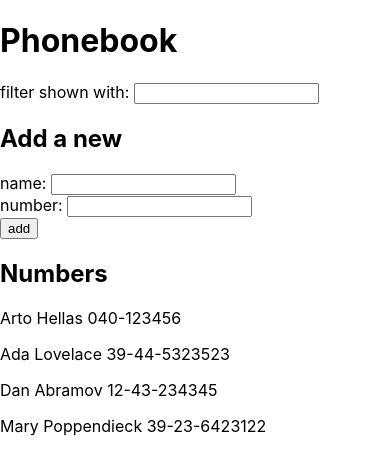
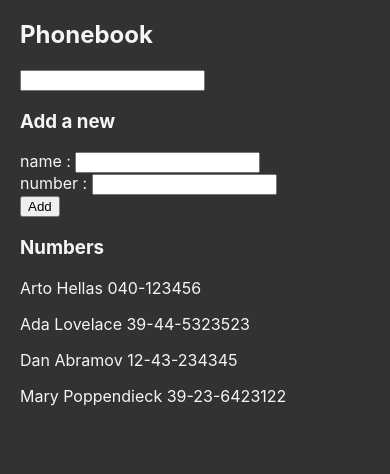
Before and after one commit to igMike-V/fullstackopen, a React (Create React App) app in the folder part2/phonebook/: page / in a window 390 px wide. Shown: the top 474 px of the page. Built offline with nearby package versions, Linux system fonts and the light colour scheme.

Commit message:
2_10 The Phonebook step5

```diff
--- a/part2/phonebook/src/App.js
+++ b/part2/phonebook/src/App.js
@@ -1,22 +1,7 @@
 import { useState } from 'react'
-
-//const Numbers = ({persons}) => persons.map(person => <Person key={person.name} person={person} />)
-
-const Numbers = ({persons, pfilter}) => {
-  if(pfilter){
-    let personsFiltered = persons.filter(p => p.name.toLowerCase().includes(pfilter.toLowerCase()))
-    if(personsFiltered.length > 0){
-      return(<>{personsFiltered.map(person => <Person key={person.name} person={person} />)}</>)
-    } else {
-      return(<>Sorry that filter returned no results.</>)
-    }
-  } else {
-    return (<>{persons.map(person => <Person key={person.name} person={person} />)} </>)
-  }
-}
-
-
-const Person = ({person}) => <p>{person.name} {person.number}</p>
+import Numbers from './components/numbers'
+import Filter from './components/filter'
+import PersonForm from './components/personform'
 
 const App = () => {
   const [persons, setPersons] = useState([
@@ -49,22 +34,31 @@ const App = () => {
     }
   }
 
+  const formProperties = {
+    submitAction: addNumber,
+    buttonText: 'Add',
+    inputs:[
+    {
+      label: 'name',
+      value: newName,
+      onChange: handleNameChange,
+      id:1
+    },
+    {
+      label: 'number',
+      value: newNumber,
+      onChange: handleNumberChange,
+      id:2
+    }
+  ]}
+
   return (
     <div>
-      <h1>Phonebook</h1>
-      filter shown with: <input value={filter} onChange={handleFilter} />
-      <h2>Add a new</h2>
-      <form onSubmit={addNumber}>
-        <div>
-          name: <input value={newName} onChange={handleNameChange} />
-          <br />
-          number: <input value={newNumber} onChange={handleNumberChange} />
-        </div>
-        <div>
-          <button type="submit">add</button>
-        </div>
-      </form>
-      <h2>Numbers</h2>
+      <h2>Phonebook</h2>
+      <Filter value={filter} onChange={handleFilter} label='filter shown with:' />
+      <h3>Add a new</h3>
+      <PersonForm props={formProperties} />
+      <h3>Numbers</h3>
       <Numbers persons={persons} pfilter={filter} />
     </div>
 
--- /dev/null
+++ b/part2/phonebook/src/components/filter.js
@@ -0,0 +1,10 @@
+import React from "react";
+
+  //filter component
+  const Filter = ({onChange, filter, text}) => (
+    <div>
+      {text} <input value={filter} onChange={onChange} />
+    </div>
+  )
+
+  export default Filter
--- /dev/null
+++ b/part2/phonebook/src/components/numbers.js
@@ -0,0 +1,19 @@
+import React from "react";
+
+const Numbers = ({persons, pfilter}) => {
+    if(pfilter){
+      let personsFiltered = persons.filter(p => p.name.toLowerCase().includes(pfilter.toLowerCase()))
+      if(personsFiltered.length > 0){
+        return(<>{personsFiltered.map(person => <Person key={person.name} person={person} />)}</>)
+      } else {
+        return(<>Sorry that filter returned no results.</>)
+      }
+    } else {
+      return (<>{persons.map(person => <Person key={person.name} person={person} />)} </>)
+    }
+  }
+
+  const Person = ({person}) => <p>{person.name} {person.number}</p>
+
+
+  export default Numbers
--- /dev/null
+++ b/part2/phonebook/src/components/personform.js
@@ -0,0 +1,21 @@
+import React from "react";
+
+const PersonForm = ({props}) => (
+    <form onSubmit={props.submitAction}>
+    <div>
+      {props.inputs.map(input => {
+        return (
+         <div key={input.id}>
+         {input.label} : <input value={input.value} onChange={input.onChange} />
+         <br />
+         </div>
+        )
+      })}
+    </div>
+    <div>
+      <button type="submit">{props.buttonText}</button>
+    </div>
+    </form>
+  )
+
+  export default PersonForm
--- a/part2/phonebook/src/index.css
+++ b/part2/phonebook/src/index.css
@@ -1,11 +1,15 @@
 body {
-  margin: 0;
+  margin: 20px;
   font-family: -apple-system, BlinkMacSystemFont, 'Segoe UI', 'Roboto', 'Oxygen',
     'Ubuntu', 'Cantarell', 'Fira Sans', 'Droid Sans', 'Helvetica Neue',
     sans-serif;
   -webkit-font-smoothing: antialiased;
   -moz-osx-font-smoothing: grayscale;
+  background-color: rgb(50, 50, 50);
+  color: whitesmoke;
 }
+
+
 
 code {
   font-family: source-code-pro, Menlo, Monaco, Consolas, 'Courier New',
```
